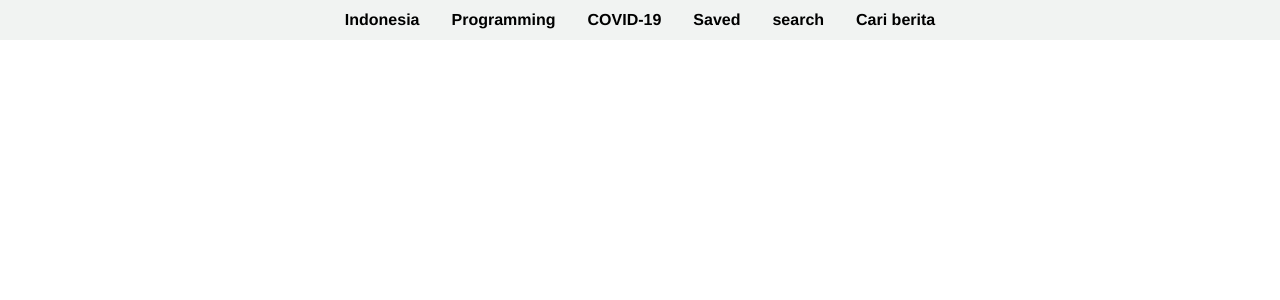
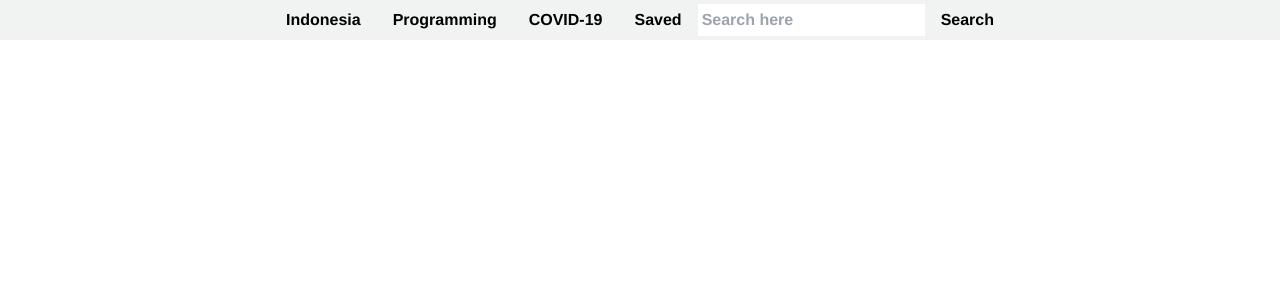
Before and after one commit to Hactiv8-finalproject1-team7/NewsAPI, a React (Vite) app: page /search in a window 1280 px wide. Shown: the top 300 px of the page. Built offline with nearby package versions, Linux system fonts and the light colour scheme.

Commit message:
Serch masih eror

```diff
--- a/package.json
+++ b/package.json
@@ -11,6 +11,7 @@
   },
   "dependencies": {
     "axios": "^1.4.0",
+    "lodash": "^4.17.21",
     "react": "^18.2.0",
     "react-dom": "^18.2.0",
     "react-router": "^6.11.1",
--- a/src/App.jsx
+++ b/src/App.jsx
@@ -5,6 +5,7 @@ import { BrowserRouter as Router, Routes, Route } from 'react-router-dom';
 import Navbar from './components/Navbar/Navbar';
 import GetNews from './components/News/GetNews';
 import SavedPages from './components/Pages/SavedPages';
+import Search from './components/Search/Search';
 
 function App() {
   return (
@@ -29,6 +30,7 @@ function App() {
           />
           <Route path="/saved" element={<SavedPages />} />
           {/* <GetNews /> */}
+          <Route path="/search" element={<Search />} />
         </Routes>
       </Router>
     </>
--- a/src/components/Navbar/Navbar.jsx
+++ b/src/components/Navbar/Navbar.jsx
@@ -1,4 +1,5 @@
 import { Link } from 'react-router-dom';
+import Search from '../Search/Search';
 
 function Navbar() {
   const scrollToTop = () => {
@@ -23,10 +24,7 @@ function Navbar() {
               <div className="mx-4">Saved</div>
             </Link>
           </nav>
-          <div className="flex flex-row font-balto">
-            <h1 className="mx-4">search</h1>
-            <button className="mx-4">Cari berita</button>
-          </div>
+          <Search />
         </div>
       </div>
     </div>
--- a/src/components/Search/search.jsx
+++ b/src/components/Search/search.jsx
@@ -0,0 +1,36 @@
+import React, { useEffect, useState } from 'react';
+import _ from 'lodash';
+
+const baseUrl =
+  'https://newsapi.org/v2/everything?q=Apple&from=2023-05-09&sortBy=popularity&apiKey=API_KEY';
+
+function Search() {
+  const [text, setText] = useState('');
+  async function searchBerita() {
+    try {
+      const response = await window.fetch(`${baseUrl}?=berita`);
+      const data = await response.json();
+      console.log('d', data);
+    } catch (e) {
+      console.Console(e);
+    }
+  }
+
+  return (
+    <div className="flex flex-row font-balto">
+      <div>
+        <input
+          type="text"
+          placeholder="Search here"
+          className="p-1 bg-white-50"
+          velue={text}
+        />
+      </div>
+      <button onClick={searchBerita} className="mx-4">
+        Search
+      </button>
+    </div>
+  );
+}
+
+export default Search;
```
Also changed, not shown: 1 other file (tests, documents, lock files or other folders).
